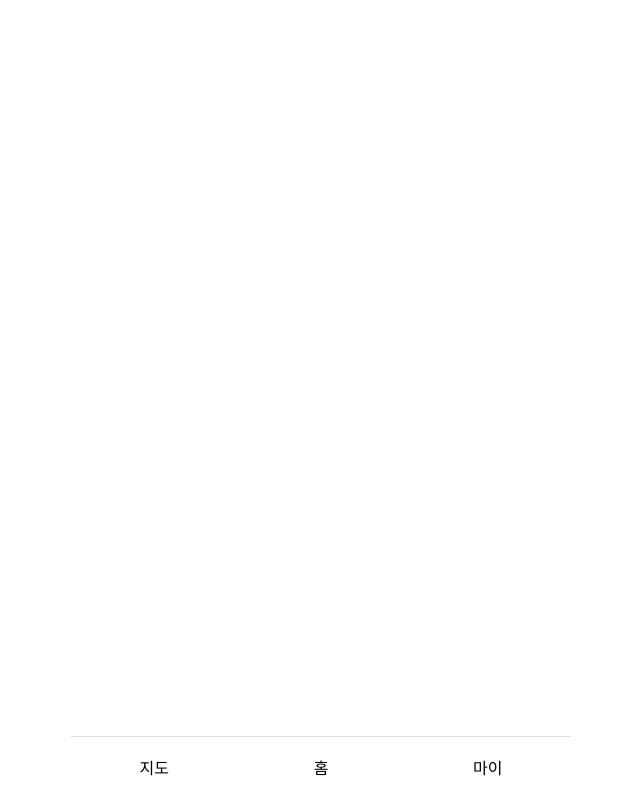
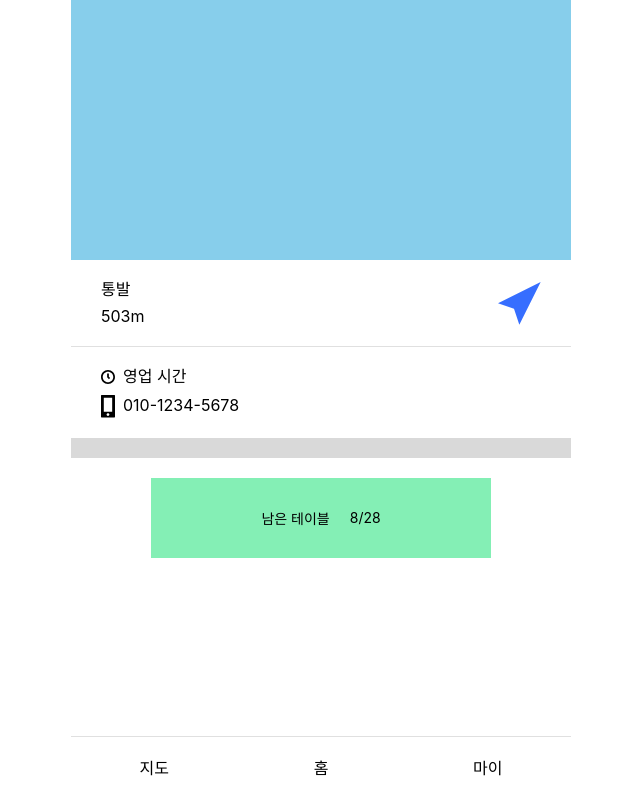
Before and after one commit to GhoRid/betaCode, a React (Create React App) app: page /restaurant in a window 1280 px wide. Shown: the whole page, without its empty margins (319-959 px from the left). Built offline with nearby package versions, Linux system fonts and the light colour scheme.

Commit message:
feat: RestaurantPage

```diff
--- a/src/App.js
+++ b/src/App.js
@@ -3,7 +3,7 @@ import { BrowserRouter, Route, Routes } from "react-router-dom";
 import HomePage from "./pages/HomePage/HomePage";
 import Layout from "./components/Layout";
 import NavigationBar from "./components/NavigationBar";
-import RestaurantPage from "./pages/RestaurantPage";
+import RestaurantPage from "./pages/RestaurantPage/RestaurantPage";
 
 function App() {
   return (
@@ -11,7 +11,7 @@ function App() {
       <Routes>
         <Route element={<Layout />}>
           <Route path="/" element={<HomePage />}></Route>
-          <Route path="/:restaurant" element={<RestaurantPage />}></Route>
+          <Route path="/restaurant" element={<RestaurantPage />}></Route>
         </Route>
       </Routes>
       <NavigationBar />
--- /dev/null
+++ b/src/components/Text.jsx
@@ -0,0 +1,13 @@
+import styled from "styled-components";
+
+const TextBox = styled.span`
+  font-size: ${(props) => props.$fontSize};
+  font-weight: ${(props) => props.$fontWeight};
+  color: ${(props) => props.$textColor};
+`;
+
+const Text = ({ children }) => {
+  return <TextBox>{children}</TextBox>;
+};
+
+export default Text;
--- a/src/pages/HomePage/components/RecommendedPlace.jsx
+++ b/src/pages/HomePage/components/RecommendedPlace.jsx
@@ -36,9 +36,6 @@ const RecommendedPlace = ({ recommendedList }) => {
         <Card />
         <Card />
         <Card />
-        {/* {recommendedList.map((item, index) => (
-            <Card key={index} item={item} />
-          ))} */}
       </RecommendedBox>
     </Container>
   );
--- a/src/pages/RestaurantPage.jsx
+++ /dev/null
@@ -1,7 +0,0 @@
-import { useParams } from "react-router-dom";
-
-const RestaurantPage = () => {
-  const { restaurant } = useParams();
-};
-
-export default RestaurantPage;
--- /dev/null
+++ b/src/pages/RestaurantPage/RestaurantPage.jsx
@@ -0,0 +1,55 @@
+import { useParams } from "react-router-dom";
+import styled from "styled-components";
+import Text from "../../components/Text";
+import RestaurantInfo from "./components/RestaurantInfo";
+
+const Container = styled.div`
+  width: 100%;
+  flex-direction: column;
+  align-items: center;
+  justify-content: center;
+  background-color: #d9d9d9;
+`;
+
+const MockImage = styled.div`
+  width: 100%;
+  height: 260px;
+  background-color: skyblue;
+`;
+
+const RestTableBox = styled.div`
+  margin-top: 20px;
+  background-color: white;
+  padding: 20px 16%;
+`;
+
+const RestTable = styled.button`
+  width: 100%;
+  height: 80px;
+  background-color: #84efb5;
+  display: flex;
+  gap: 20px;
+  justify-content: center;
+  align-items: center;
+`;
+
+const RestaurantPage = () => {
+  const { restaurant } = useParams();
+
+  return (
+    <Container>
+      <MockImage></MockImage>
+      <RestaurantInfo />
+      <RestTableBox>
+        <RestTable>
+          <Text $fontSize="20px">남은 테이블</Text>
+          <Text $fontSize="20px" $textColor="white">
+            8/28
+          </Text>
+        </RestTable>
+      </RestTableBox>
+    </Container>
+  );
+};
+
+export default RestaurantPage;
--- /dev/null
+++ b/src/pages/RestaurantPage/components/RestaurantInfo.jsx
@@ -0,0 +1,98 @@
+import styled from "styled-components";
+import Text from "../../../components/Text";
+
+const RestaurantInfoBox = styled.div`
+  background-color: white;
+`;
+
+const InfoMain = styled.div`
+  padding: 4% 6%;
+  display: flex;
+  justify-content: space-between;
+  align-items: center;
+  border-bottom: 1px solid #e0e0e0;
+`;
+
+const Box = styled.div`
+  display: flex;
+  flex-direction: column;
+  gap: 8px;
+`;
+
+const DetailInfoBox = styled.div`
+  padding: 4% 6%;
+  display: flex;
+  flex-direction: column;
+  gap: 8px;
+`;
+
+const Time = styled.div`
+  display: flex;
+  align-items: center;
+  gap: 8px;
+`;
+
+const ContactNumber = styled.div`
+  display: flex;
+  align-items: center;
+  gap: 8px;
+`;
+
+const RestaurantInfo = () => {
+  return (
+    <RestaurantInfoBox>
+      <InfoMain>
+        <Box>
+          <Text $fontSize="40px">통발</Text>
+          <Text $fontSize="14px">503m</Text>
+        </Box>
+        <svg
+          width="43"
+          height="43"
+          viewBox="0 0 43 43"
+          fill="none"
+          xmlns="http://www.w3.org/2000/svg"
+        >
+          <path
+            d="M42.6634 0L0 21.3317L15.9988 26.6646L21.3317 42.6634L42.6634 0Z"
+            fill="#366EFF"
+          />
+        </svg>
+      </InfoMain>
+      <DetailInfoBox>
+        <Time>
+          <svg
+            width="14"
+            height="14"
+            viewBox="0 0 14 14"
+            fill="none"
+            xmlns="http://www.w3.org/2000/svg"
+          >
+            <path
+              d="M7 0C3.15 0 0 3.15 0 7C0 10.85 3.15 14 7 14C10.85 14 14 10.85 14 7C14 3.15 10.85 0 7 0ZM7 1.75C9.905 1.75 12.25 4.095 12.25 7C12.25 9.905 9.905 12.25 7 12.25C4.095 12.25 1.75 9.905 1.75 7C1.75 4.095 4.095 1.75 7 1.75ZM6.125 3.5V7.385L6.405 7.6125L7.28 8.4875L7.875 9.1525L9.135 7.8925L8.47 7.2975L7.875 6.7025V3.535H6.125V3.5Z"
+              fill="black"
+            />
+          </svg>
+          <Text $fontSize="14px">영업 시간</Text>
+        </Time>
+        <ContactNumber>
+          <svg
+            width="14"
+            height="23"
+            viewBox="0 0 14 23"
+            fill="none"
+            xmlns="http://www.w3.org/2000/svg"
+          >
+            <path
+              d="M0.530938 0C0.223553 0 0 0.223553 0 0.530938V21.8523C0 22.1597 0.223553 22.3832 0.530938 22.3832H13.4691C13.7764 22.3832 14 22.1597 14 21.8523V0.530938C14 0.223553 13.7764 0 13.4691 0L0.530938 0ZM2.79441 2.79441H11.1776V16.7665H2.79441V2.79441ZM6.98603 18.1637C7.76846 18.1637 8.38323 18.7784 8.38323 19.5609C8.38323 20.3433 7.76846 20.9581 6.98603 20.9581C6.20359 20.9581 5.58882 20.3433 5.58882 19.5609C5.58882 18.7784 6.20359 18.1637 6.98603 18.1637Z"
+              fill="black"
+            />
+          </svg>
+          <Text $fontSize="14px">010-1234-5678</Text>
+        </ContactNumber>
+      </DetailInfoBox>
+    </RestaurantInfoBox>
+  );
+};
+
+export default RestaurantInfo;
```
